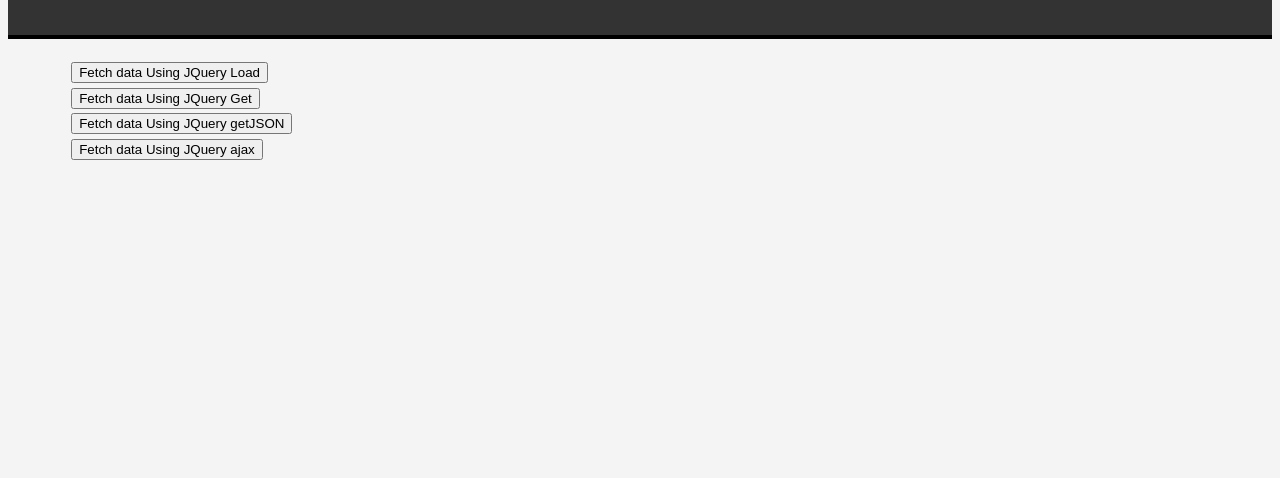
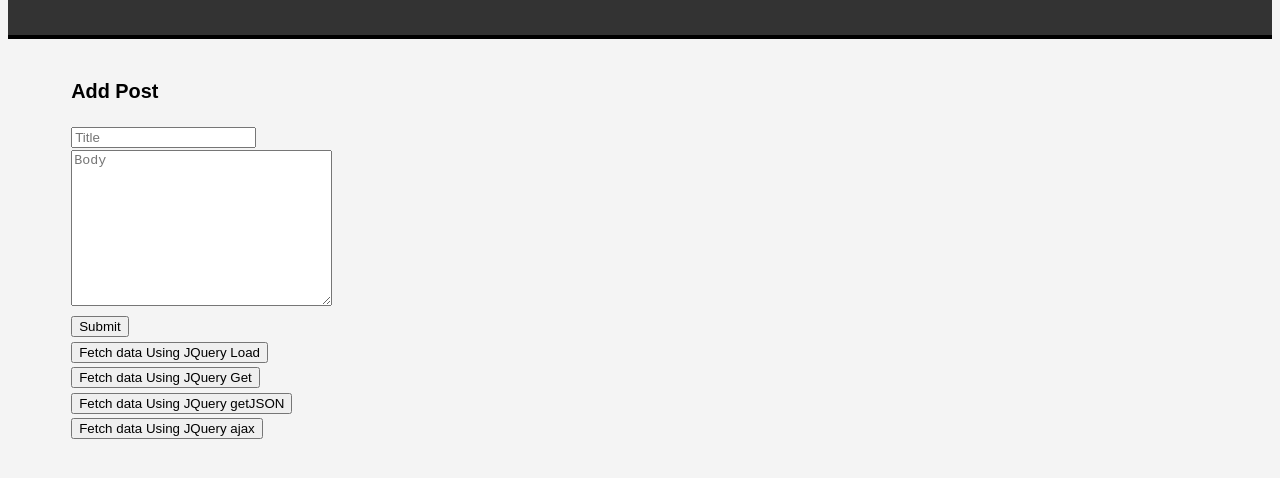
Before and after one commit to wuyeelok/dog_slideshow, a website: page index_ajax.html in a window 1280 px wide. Shown: the part 84-562 px from the top of the page. Drawn offline with Linux system fonts and the light colour scheme.

Commit message:
Jquery post method demo

```diff
--- a/index_ajax.html
+++ b/index_ajax.html
@@ -30,6 +30,23 @@
             <h1>jQuery Crash Course | Ajax</h1>
         </header>
         <div id="container">
+            <h3>Add Post</h3>
+            <form
+                id="postForm"
+                action="https://jsonplaceholder.typicode.com/posts"
+            >
+                <input type="text" id="title" placeholder="Title" />
+                <br />
+                <textarea
+                    id="body"
+                    cols="30"
+                    rows="10"
+                    placeholder="Body"
+                ></textarea>
+                <br />
+                <input type="submit" value="Submit" />
+            </form>
+
             <button id="myBut1">Fetch data Using JQuery Load</button>
             <div id="result1"></div>
 
@@ -47,6 +64,21 @@
             $(document).ready(function () {
                 // Test jQuery
                 $("h1").css("color", "red");
+
+                $("#postForm").submit(function (e) {
+                    e.preventDefault();
+
+                    let title = $("#title").val();
+                    let body = $("#body").val();
+                    let url = $(this).attr("action");
+
+                    $.post(url, { title: title, body: body }).done(function (
+                        data
+                    ) {
+                        console.log(`Post saved`);
+                        console.log(data);
+                    });
+                });
 
                 $("#myBut1").click(function () {
                     $("#result1").load(
```
